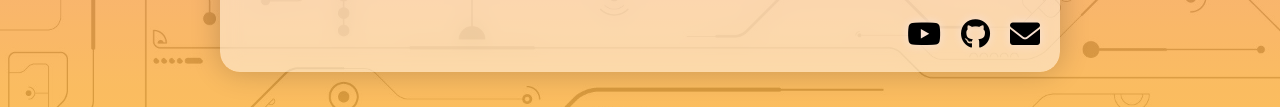
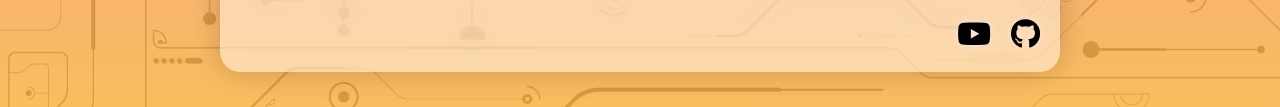
Before and after one commit to ludovicad3v/ludovicad3v.github.io, a plain HTML site: page index.html in a window 1280 px wide. Shown: the part 630-737 px from the top of the page. Drawn offline with Linux system fonts and the light colour scheme.

Commit message:
social buttons again

```diff
--- a/index.html
+++ b/index.html
@@ -48,9 +48,6 @@
             <a href="https://github.com/ludovicad3v" target="_blank">
                 <i class="fab fa-github"></i>
             </a>
-            <a href="mailto:ludo_sec@protonmail.com" class="email-icon">
-                <i class="fas fa-envelope"></i>
-            </a>
         </div>
     </div>
 </body>
```
